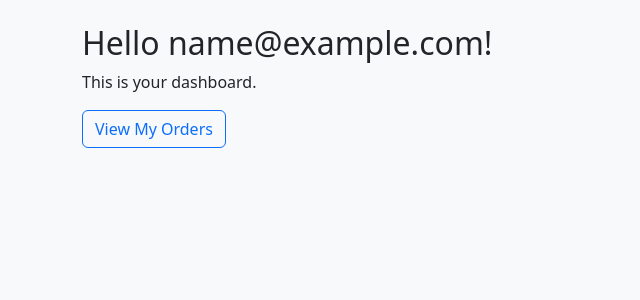
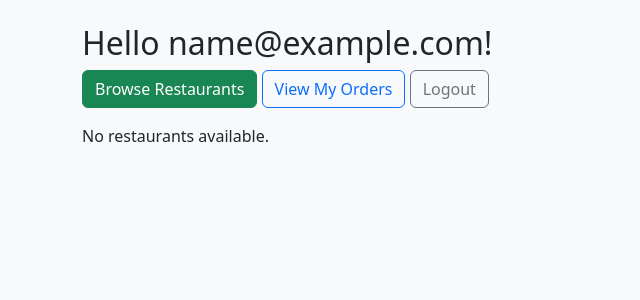
Before and after one commit to malekalmsaddi/Tawasy, a Flask app: page /user/dashboard in a window 1280 px wide. Shown: the top 300 px of the page, without its empty margins (0-640 px from the left). Run offline with Flask 3, Linux system fonts and the light colour scheme; the visitor is signed in with stand-in values (Sample User, id 1); tables that the repository leaves empty hold one stand-in row (values such as "Sample post").

Commit message:
Adding options to user dashboard

```diff
--- a/app/routes/web.py
+++ b/app/routes/web.py
@@ -320,7 +320,10 @@ def user_dashboard():
         return redirect(url_for("web.user_login"))
 
     user = User.query.get(session["user_id"])
-    return render_template("user_dashboard.html", user=user)
+    restaurants = User.query.filter_by(role="restaurant").all()
+    return render_template(
+        "user_dashboard.html", user=user, restaurants=restaurants
+    )
 
 @web_bp.route("/my-orders")
 def my_orders():
--- a/templates/user_dashboard.html
+++ b/templates/user_dashboard.html
@@ -3,6 +3,24 @@
 
 {% block content %}
 <h2>Hello {{ user.email }}!</h2>
-<p>This is your dashboard.</p>
-<a href="{{ url_for('web.my_orders') }}" class="btn btn-outline-primary">View My Orders</a>
-{% endblock %}
+
+<div class="mb-3">
+    <a href="{{ url_for('web.home') }}" class="btn btn-success">Browse Restaurants</a>
+    <a href="{{ url_for('web.my_orders') }}" class="btn btn-outline-primary">View My Orders</a>
+    <a href="{{ url_for('web.user_logout') }}" class="btn btn-outline-secondary">Logout</a>
+  </div>
+
+  {% if restaurants %}
+  <h4>Available Restaurants</h4>
+  <ul class="list-group">
+    {% for r in restaurants %}
+    <li class="list-group-item d-flex justify-content-between align-items-center">
+      {{ r.email }}
+      <a href="{{ url_for('web.view_menu', restaurant_id=r.id) }}" class="btn btn-sm btn-outline-secondary">View Menu</a>
+    </li>
+    {% endfor %}
+  </ul>
+  {% else %}
+  <p>No restaurants available.</p>
+  {% endif %}
+  {% endblock %}
```
